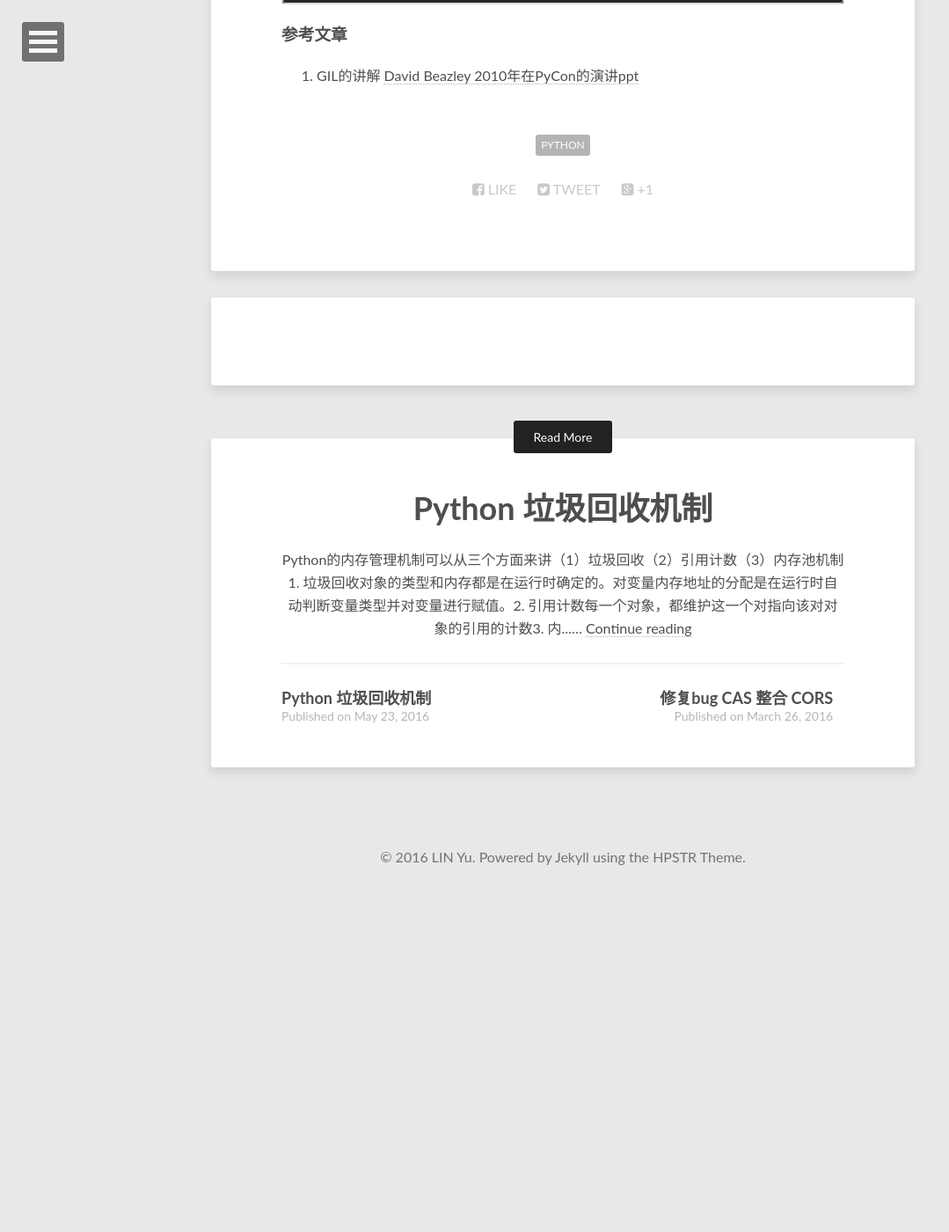
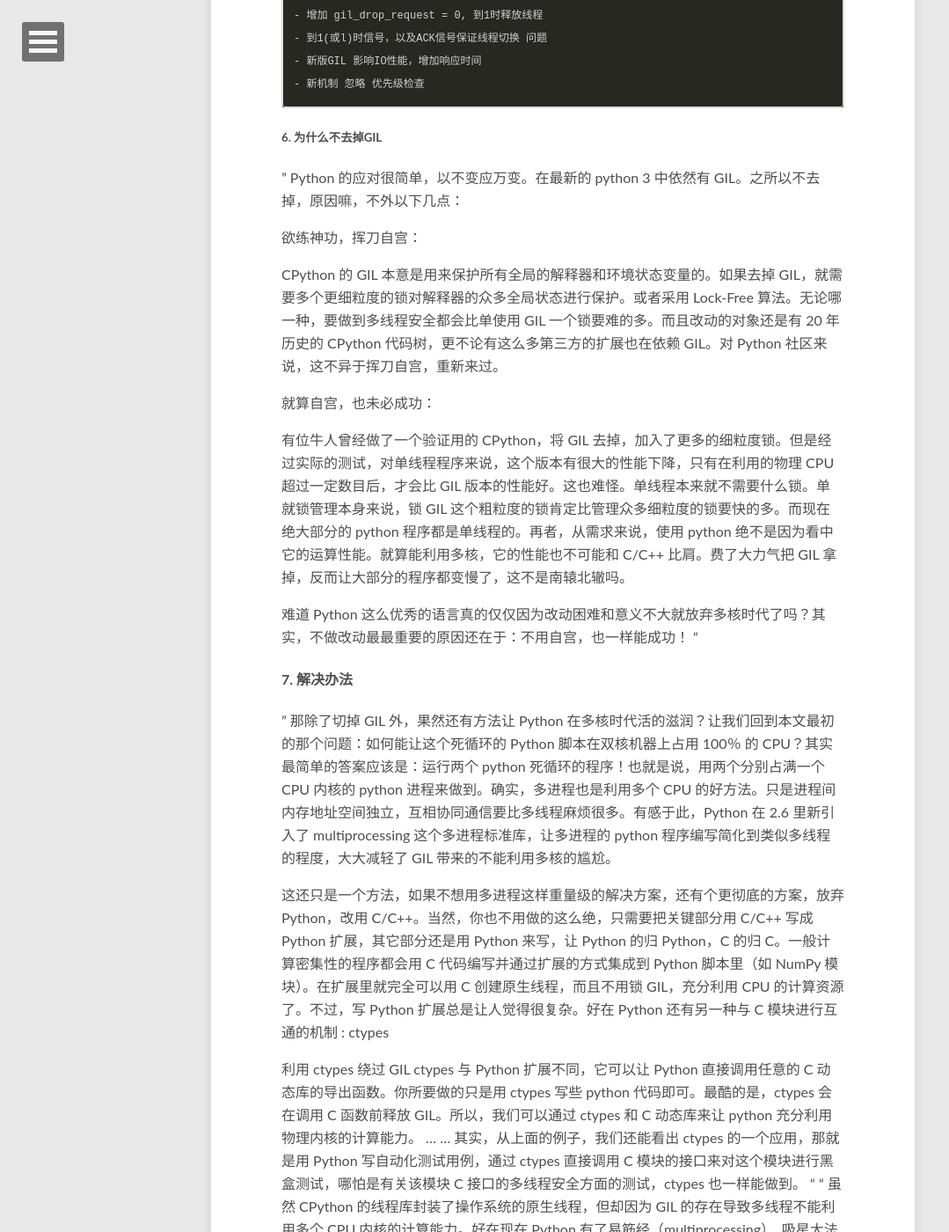
Before and after one commit to uynil/uynil.github.io, a Jekyll site: the page built from _posts/2016-05-26-python-gil.md, in a window 1280 px wide and 1400 px high, scrolled down 1012 px. Shown: the whole window at 88% size, without its empty margins (0-1079 px from the left). Built offline with Jekyll 4.4.1, drawn with Linux system fonts in a browser that asks for light colours; some web fonts are replaced; before the commit the page ends 2027 px from its top, so only the background shows below that; some of the changed text lies outside the part shown.

Commit message:
[IMP] add GIL part 2

```diff
--- a/_posts/2016-05-26-python-gil.md
+++ b/_posts/2016-05-26-python-gil.md
@@ -9,12 +9,12 @@
 
 ACQUITE, RELEASE
 
-IO
-操作完，释放锁
+    IO
+        操作完，释放锁
 
-CPU
-tick 机制，到达阀值（100）检查一次。 sys.setcheckinterval() 设置阀值。
-
+    CPU
+        tick 机制，到达阀值（100）检查一次。 sys.setcheckinterval() 设置阀值。
+    GIL = mutex + semaphore + condition
 
 单CPU，调度良好。
 多CPU，调度打架。另外一个线程不停争夺资源，导致允许缓慢。
@@ -41,5 +41,38 @@
     - 新版GIL 影响IO性能，增加响应时间
     - 新机制 忽略 优先级检查
 
+##### 6. 为什么不去掉GIL
+"
+Python 的应对很简单，以不变应万变。在最新的 python 3 中依然有 GIL。之所以不去掉，原因嘛，不外以下几点：
+
+欲练神功，挥刀自宫：
+
+CPython 的 GIL 本意是用来保护所有全局的解释器和环境状态变量的。如果去掉 GIL，就需要多个更细粒度的锁对解释器的众多全局状态进行保护。或者采用 Lock-Free 算法。无论哪一种，要做到多线程安全都会比单使用 GIL 一个锁要难的多。而且改动的对象还是有 20 年历史的 CPython 代码树，更不论有这么多第三方的扩展也在依赖 GIL。对 Python 社区来说，这不异于挥刀自宫，重新来过。
+
+就算自宫，也未必成功：
+
+有位牛人曾经做了一个验证用的 CPython，将 GIL 去掉，加入了更多的细粒度锁。但是经过实际的测试，对单线程程序来说，这个版本有很大的性能下降，只有在利用的物理 CPU 超过一定数目后，才会比 GIL 版本的性能好。这也难怪。单线程本来就不需要什么锁。单就锁管理本身来说，锁 GIL 这个粗粒度的锁肯定比管理众多细粒度的锁要快的多。而现在绝大部分的 python 程序都是单线程的。再者，从需求来说，使用 python 绝不是因为看中它的运算性能。就算能利用多核，它的性能也不可能和 C/C++ 比肩。费了大力气把 GIL 拿掉，反而让大部分的程序都变慢了，这不是南辕北辙吗。
+
+难道 Python 这么优秀的语言真的仅仅因为改动困难和意义不大就放弃多核时代了吗？其实，不做改动最最重要的原因还在于：不用自宫，也一样能成功！
+"
+
+#### 7. 解决办法
+"
+那除了切掉 GIL 外，果然还有方法让 Python 在多核时代活的滋润？让我们回到本文最初的那个问题：如何能让这个死循环的 Python 脚本在双核机器上占用 100％ 的 CPU？其实最简单的答案应该是：运行两个 python 死循环的程序！也就是说，用两个分别占满一个 CPU 内核的 python 进程来做到。确实，多进程也是利用多个 CPU 的好方法。只是进程间内存地址空间独立，互相协同通信要比多线程麻烦很多。有感于此，Python 在 2.6 里新引入了 multiprocessing 这个多进程标准库，让多进程的 python 程序编写简化到类似多线程的程度，大大减轻了 GIL 带来的不能利用多核的尴尬。
+
+这还只是一个方法，如果不想用多进程这样重量级的解决方案，还有个更彻底的方案，放弃 Python，改用 C/C++。当然，你也不用做的这么绝，只需要把关键部分用 C/C++ 写成 Python 扩展，其它部分还是用 Python 来写，让 Python 的归 Python，C 的归 C。一般计算密集性的程序都会用 C 代码编写并通过扩展的方式集成到 Python 脚本里（如 NumPy 模块）。在扩展里就完全可以用 C 创建原生线程，而且不用锁 GIL，充分利用 CPU 的计算资源了。不过，写 Python 扩展总是让人觉得很复杂。好在 Python 还有另一种与 C 模块进行互通的机制 : ctypes
+
+利用 ctypes 绕过 GIL
+ctypes 与 Python 扩展不同，它可以让 Python 直接调用任意的 C 动态库的导出函数。你所要做的只是用 ctypes 写些 python 代码即可。最酷的是，ctypes 会在调用 C 函数前释放 GIL。所以，我们可以通过 ctypes 和 C 动态库来让 python 充分利用物理内核的计算能力。
+...
+...
+其实，从上面的例子，我们还能看出 ctypes 的一个应用，那就是用 Python 写自动化测试用例，通过 ctypes 直接调用 C 模块的接口来对这个模块进行黑盒测试，哪怕是有关该模块 C 接口的多线程安全方面的测试，ctypes 也一样能做到。
+"
+"
+虽然 CPython 的线程库封装了操作系统的原生线程，但却因为 GIL 的存在导致多线程不能利用多个 CPU 内核的计算能力。好在现在 Python 有了易筋经（multiprocessing）, 吸星大法（C 语言扩展机制）和独孤九剑（ctypes），足以应付多核时代的挑战，GIL 切还是不切已经不重要了，不是吗。
+"
+
+
 ### 参考文章
 1. GIL的讲解 [David Beazley 2010年在PyCon的演讲ppt](http://www.dabeaz.com/python/UnderstandingGIL.pdf "PyCon2010GIL")
+2. [python 线程，GIL 和 ctypes](http://zhuoqiang.me/python-thread-gil-and-ctypes.html )
```
